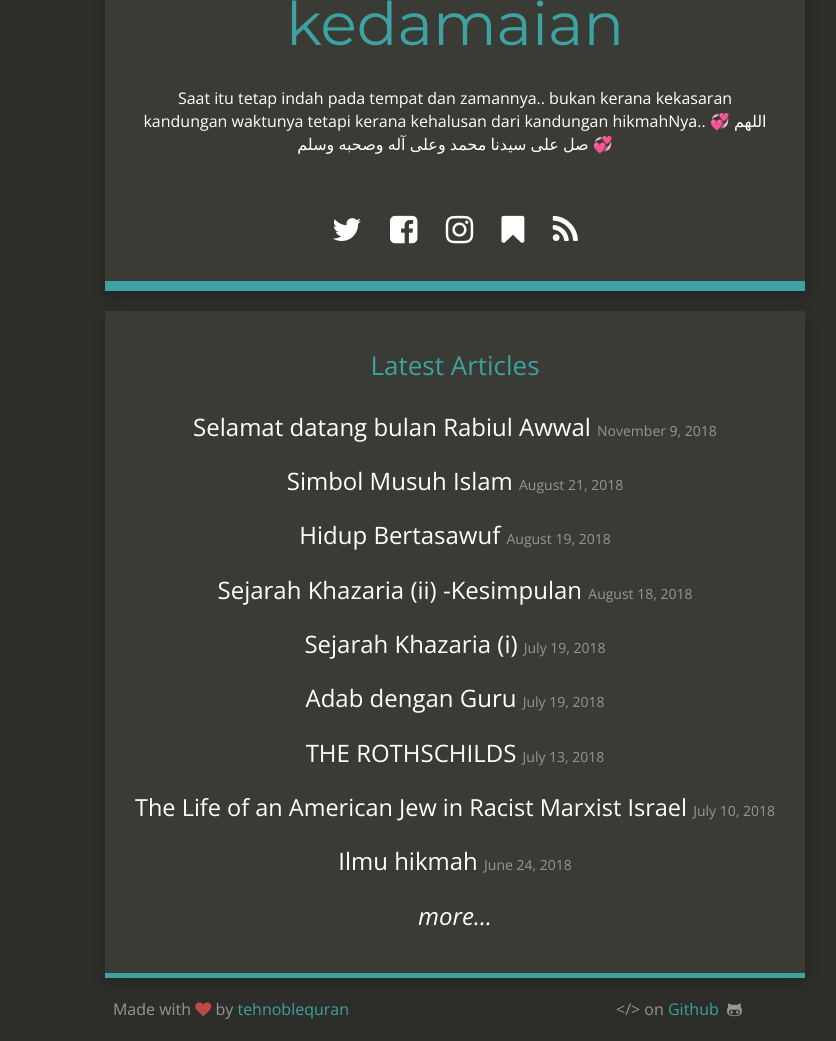
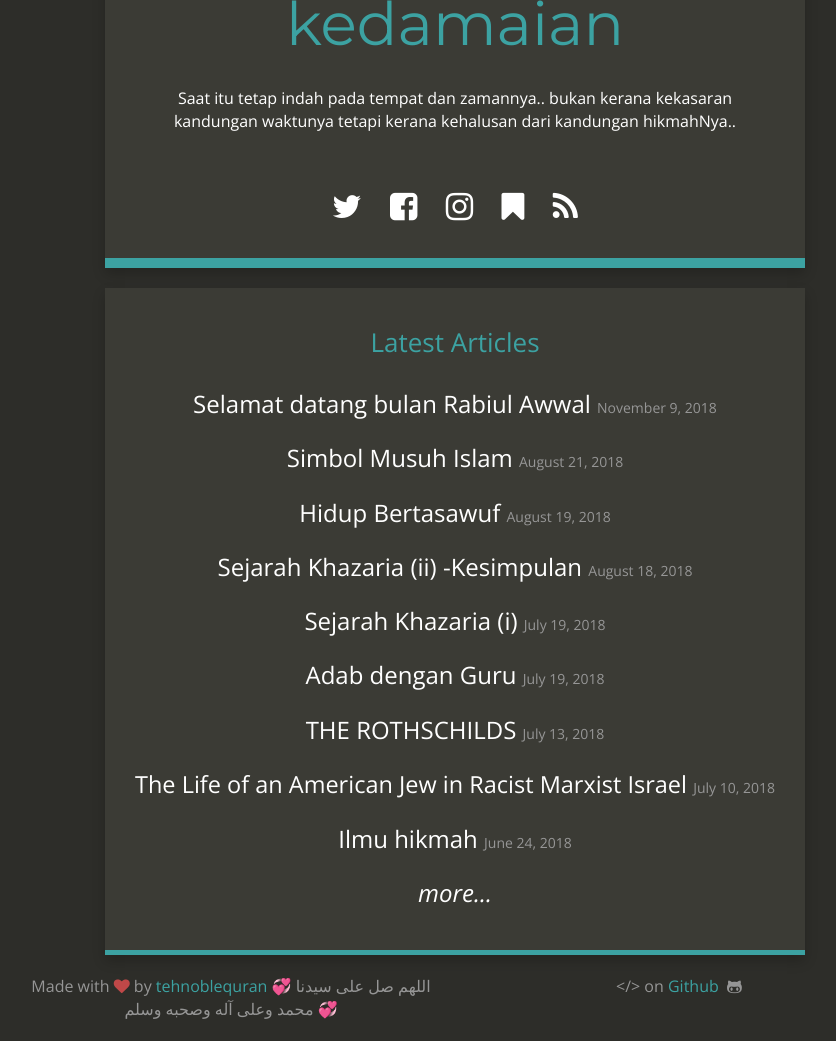
Before and after one commit to kedamaian/swsyafiq, a Jekyll site: the page built from index.html, in a window 1280 px wide, cut to the strip 174-1215 px from the top of the page. Shown: the whole strip, without its empty margins (185-1021 px from the left). Built offline with Jekyll 4.4.1, drawn with Linux system fonts in a browser that asks for light colours; nearby versions of some CDN libraries.

Commit message:
Update _config.yml

```diff
--- a/_config.yml
+++ b/_config.yml
@@ -5,7 +5,7 @@ description: "A dark matte black blog theme for Kedamaian."
 baseurl: "/swsyafiq"
 #baseurl: ""
 url: "https://kedamaian.github.io/swsyafiq"
-title_description: "Saat itu tetap indah pada tempat dan zamannya.. bukan kerana kekasaran kandungan waktunya tetapi kerana kehalusan dari kandungan hikmahNya.. 💞 اللهم صل على سيدنا محمد وعلى آله وصحبه وسلم 💞"
+title_description: "Saat itu tetap indah pada tempat dan zamannya.. bukan kerana kekasaran kandungan waktunya tetapi kerana kehalusan dari kandungan hikmahNya.."
 #title_image: "https://www.gravatar.com/avatar/00000000000000000000000000000000?s=500&d=mm"
 title_image: "https://static.pexels.com/photos/58557/pexels-photo-58557-medium.jpeg"
 google_analytics: "UA-16819629-1"
@@ -22,7 +22,7 @@ stackoverflow_link: https://instagram.com/swsyafiq/
 google_plus_link: https://www.reddit.com/r/AskNetsec/
 
 # Footer
-footer_left: "Made with <i class=\"fa fa-heart\"></i> by <a href=\"https://twitter.com/tehnoblequran\">tehnoblequran</a>"
+footer_left: "Made with <i class=\"fa fa-heart\"></i> by <a href=\"https://twitter.com/tehnoblequran\">tehnoblequran</a>  💞 اللهم صل على سيدنا محمد وعلى آله وصحبه وسلم 💞"
 footer_right: "&lt;/&gt; on <a href=\"https://github.com/kedamaian/swsyafiq\">Github</a> &nbsp;<i class=\"fa fa-github-alt\"></i>"
 
 # Build settings
```
